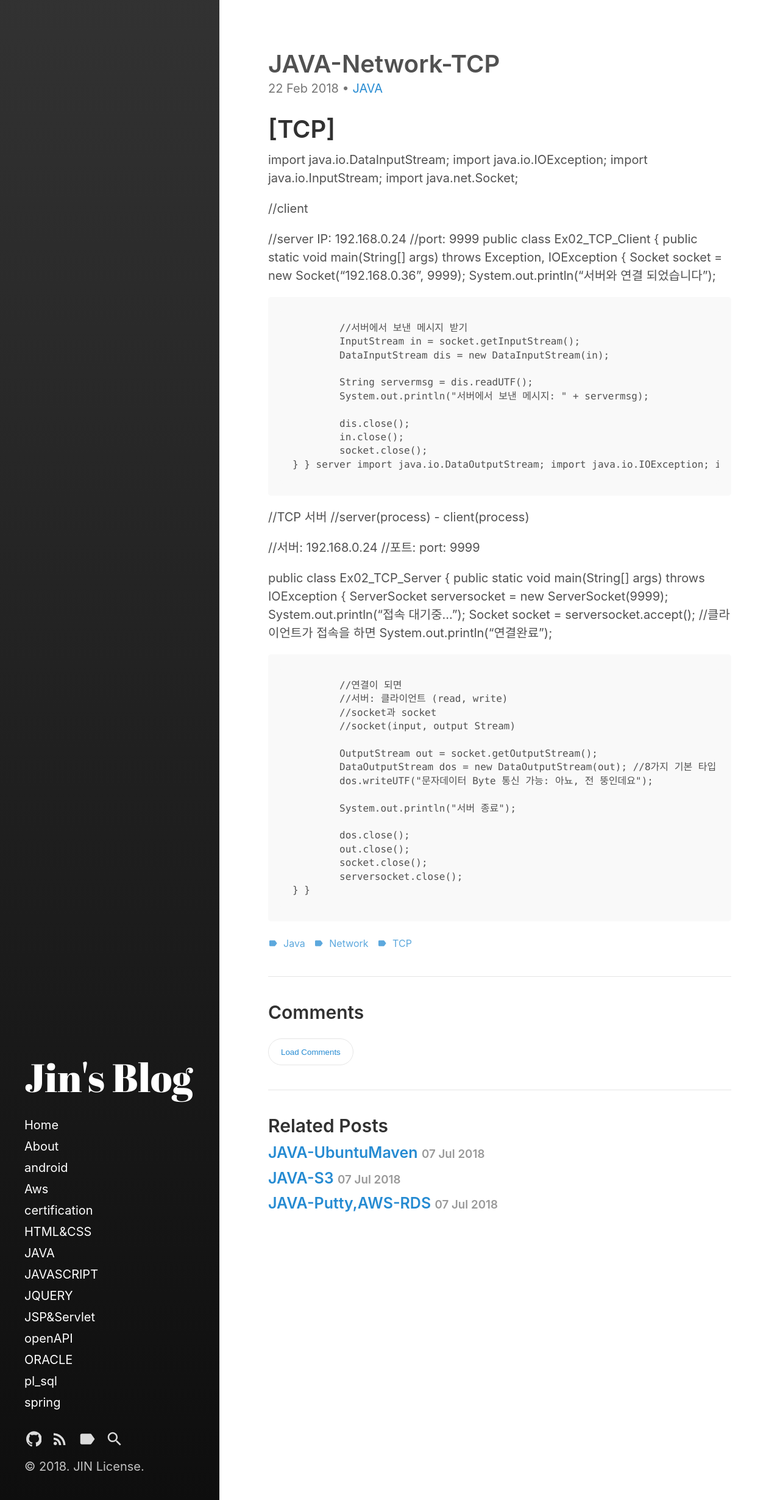
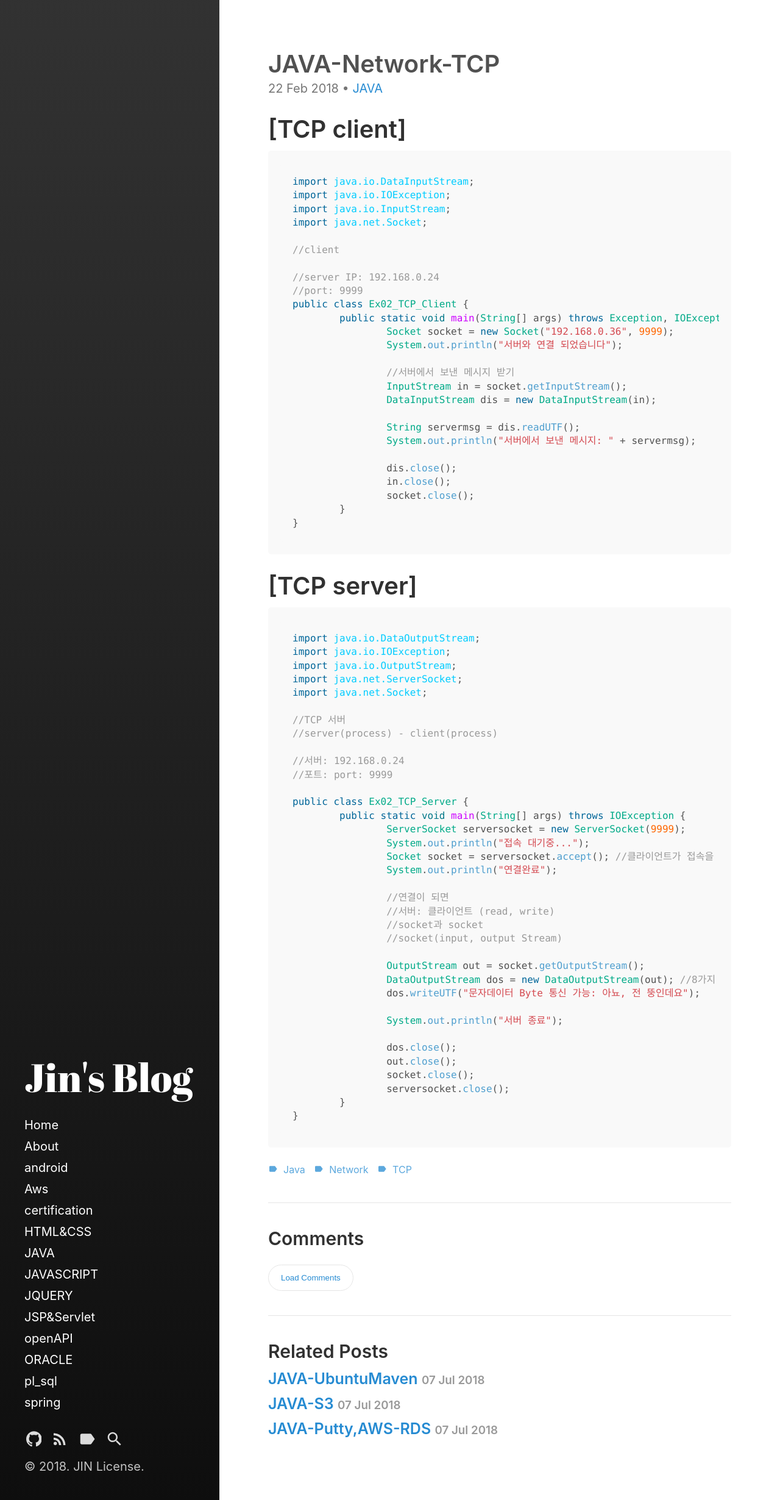
Before and after one commit to jinkwang2018/jinkwang2018.github.io, a Jekyll site: the page built from _posts/2018-02-22-JAVA-Network02.md, in a window 1280 px wide. Shown: the whole page at 61% size. Built offline with Jekyll 4.4.1, drawn with Linux system fonts in a browser that asks for light colours.

Commit message:
network post 1,2,3,4

```diff
--- a/_posts/2018-02-22-JAVA-Network02.md
+++ b/_posts/2018-02-22-JAVA-Network02.md
@@ -10,7 +10,8 @@ tags:
   - Network
   - TCP
 ---
-# [TCP]
+# [TCP client]
+~~~java
 import java.io.DataInputStream;
 import java.io.IOException;
 import java.io.InputStream;
@@ -37,7 +38,11 @@ public class Ex02_TCP_Client {
 		socket.close();
 	}
 }
-server
+~~~
+
+# [TCP server]
+
+~~~java
 import java.io.DataOutputStream;
 import java.io.IOException;
 import java.io.OutputStream;
@@ -74,3 +79,4 @@ public class Ex02_TCP_Server {
 		serversocket.close();
 	}
 }
+~~~
```
Also changed, not shown: _posts/2018-02-22-JAVA-Network03.md (+9 -2 lines), _posts/2018-02-22-JAVA-Network04.md (+7 -2 lines), _posts/2018-02-22-JAVA-Network05.md (+7 -2 lines).
